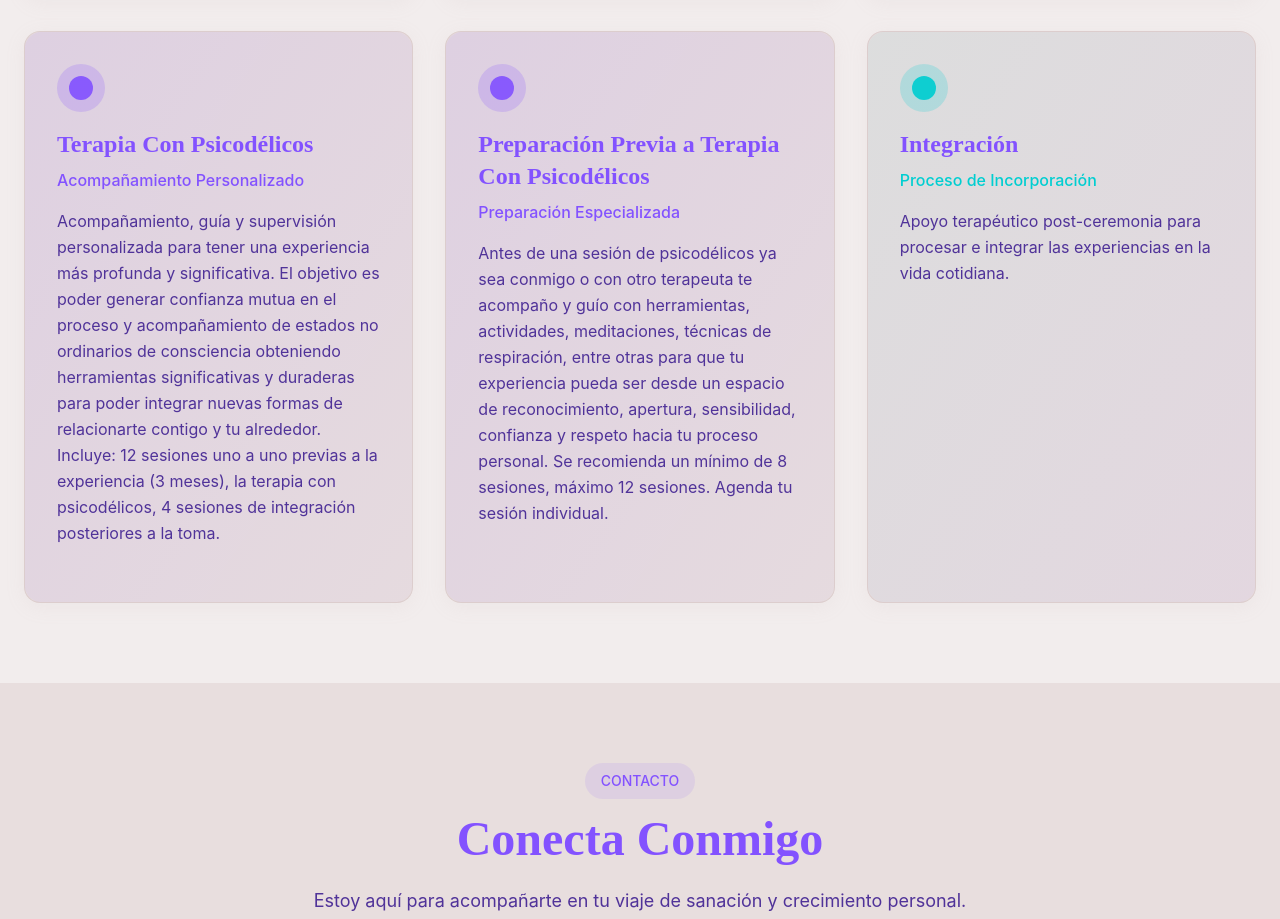
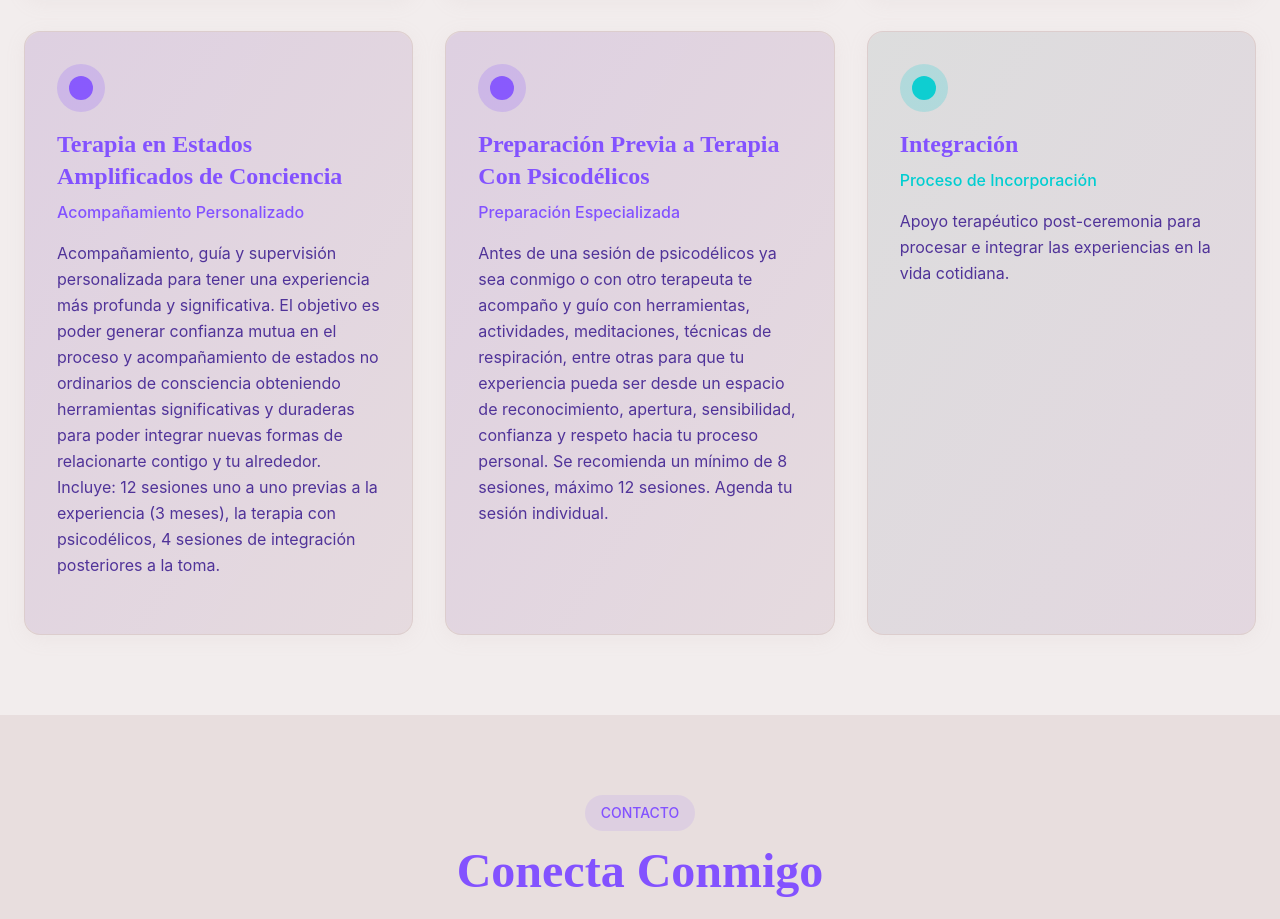
Before and after one commit to loveruleslife/paocha-mindbloom-site, a React (Vite) app: page / in a window 1280 px wide. Shown: the part 2870-3789 px from the top of the page. Built offline with nearby package versions, Linux system fonts and the light colour scheme; the HTML template or start-up script is replaced by a standard one.

Commit message:
Refactor: Change "psychedelic therapy" to "Therapy"

```diff
--- a/src/contexts/LanguageContext.tsx
+++ b/src/contexts/LanguageContext.tsx
@@ -72,7 +72,7 @@ const translations = {
     'service.accompaniment.details.list': ['Frecuencia: Una vez por semana (2 horas cada una)', 'Idioma: Inglés o Español', 'Precio: $25 USD por sesión por persona', 'Rango de edad: 21–80 años'],
     'service.accompaniment.description': '',
 
-    'service.ceremonies.title': 'Terapia Con Psicodélicos',
+    'service.ceremonies.title': 'Terapia en Estados Amplificados de Conciencia',
     'service.ceremonies.subtitle': 'Acompañamiento Personalizado',
     'service.ceremonies.description': 'Acompañamiento, guía y supervisión personalizada para tener una experiencia más profunda y significativa. El objetivo es poder generar confianza mutua en el proceso y acompañamiento de estados no ordinarios de consciencia obteniendo herramientas significativas y duraderas para poder integrar nuevas formas de relacionarte contigo y tu alrededor. Incluye: 12 sesiones uno a uno previas a la experiencia (3 meses), la terapia con psicodélicos, 4 sesiones de integración posteriores a la toma.',
     'service.ceremonies.features': ['12 sesiones previas (3 meses)', 'Terapia con psicodélicos', '4 sesiones de integración', 'Acompañamiento personalizado'],
@@ -182,7 +182,7 @@ const translations = {
     'service.accompaniment.details.list': ['Frequency: Once per week (2 hours each)', 'Language: English or Spanish', 'Price: $25 USD per session per person', 'Age range: 21–80 years'],
     'service.accompaniment.description': '',
 
-    'service.ceremonies.title': 'Psychedelic Therapy',
+    'service.ceremonies.title': 'Therapy in Amplified States of Consciousness',
     'service.ceremonies.subtitle': 'Personalized Accompaniment',
     'service.ceremonies.description': 'Personalized guidance and supervision to have a deeper and more meaningful experience. The goal is to generate mutual trust in the process and accompaniment of non-ordinary states of consciousness, obtaining significant and lasting tools to integrate new ways of relating to yourself and your surroundings. Includes: 12 one-on-one sessions prior to the experience (3 months), psychedelic therapy, 4 integration sessions after the session.',
     'service.ceremonies.features': ['12 prior sessions (3 months)', 'Psychedelic therapy', '4 integration sessions', 'Personalized accompaniment'],
```
